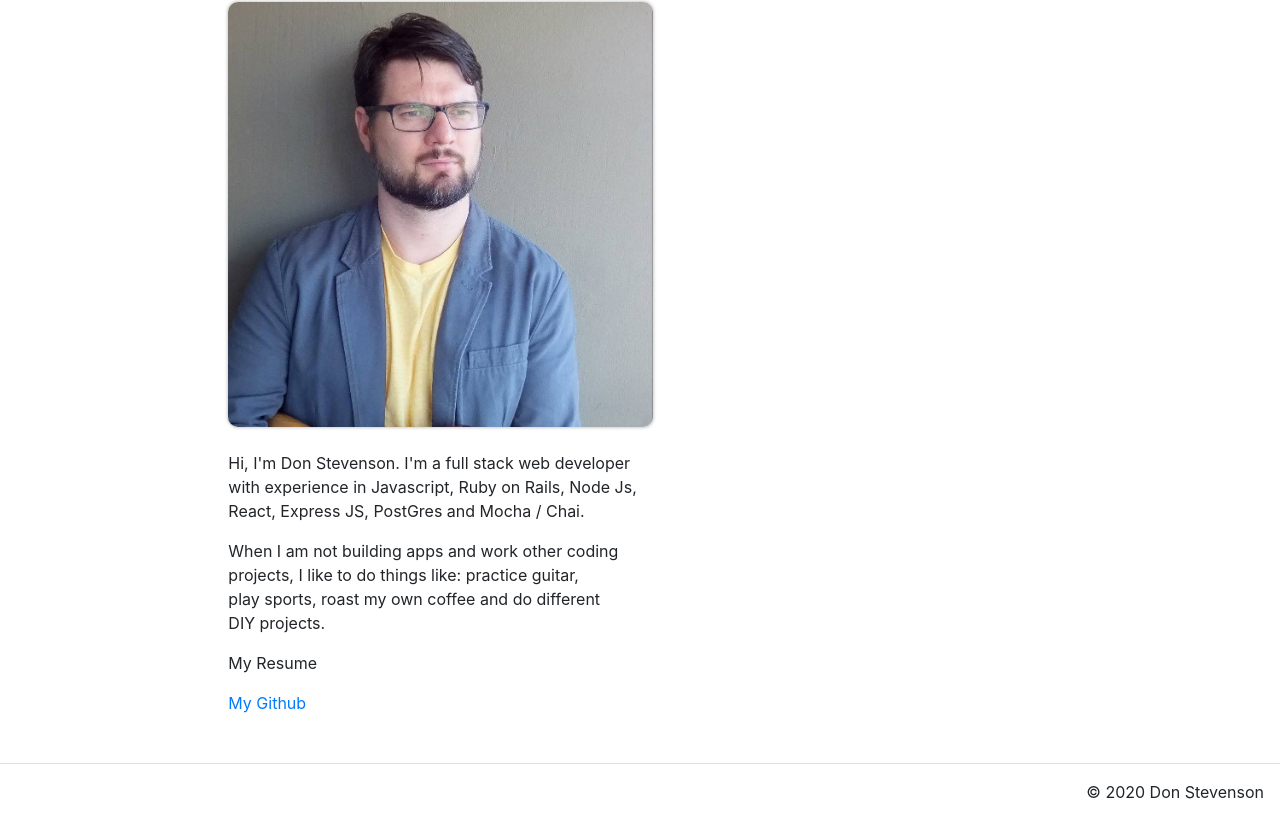
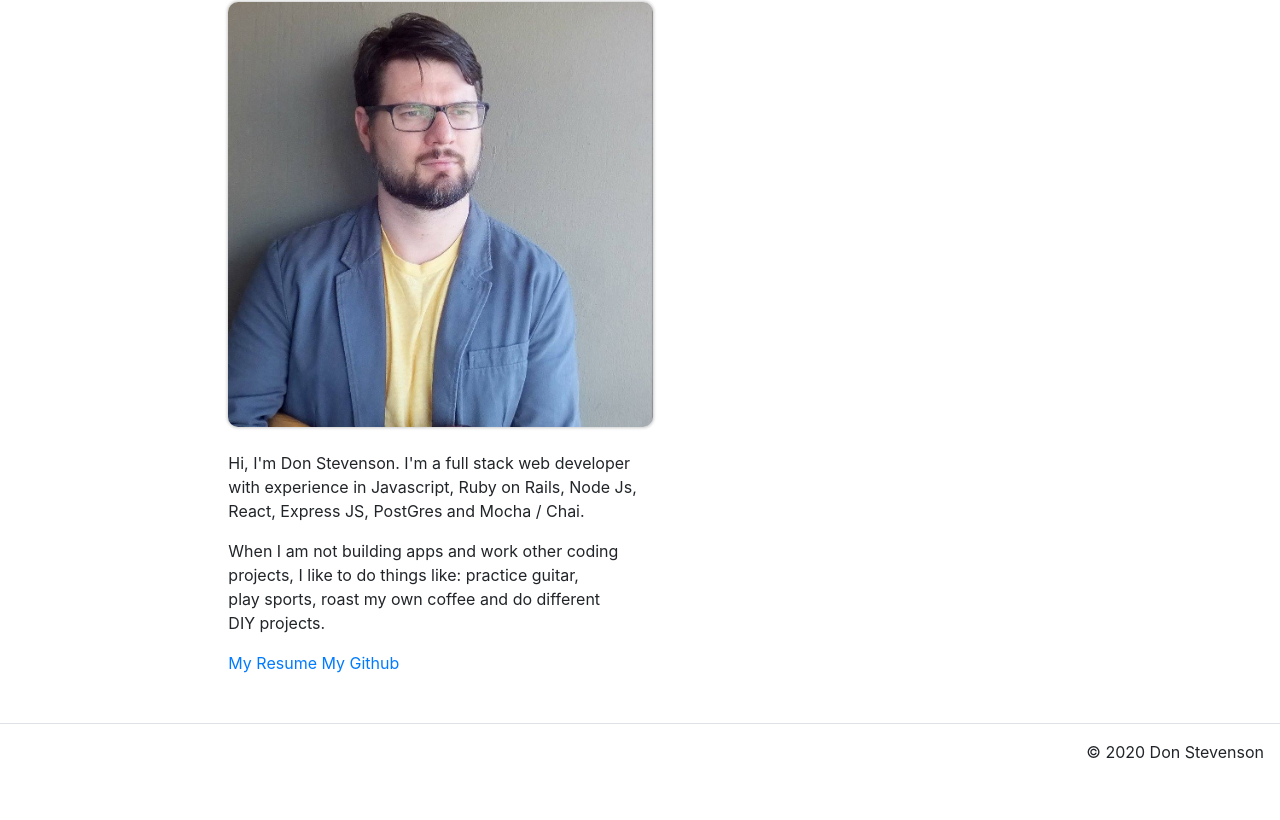
Before and after one commit to Don-Stevenson/personalWebsite, a React (Create React App) app: page /about in a window 1280 px wide. Shown: the part 306-1126 px from the top of the page. After the commit the page ends 1086 px from the top, so only its background shows below. Built offline with nearby package versions, Linux system fonts and the light colour scheme.

Commit message:
add working resume link

```diff
--- a/src/pages/AboutPage.js
+++ b/src/pages/AboutPage.js
@@ -29,7 +29,7 @@ export default function AboutPage(props) {
           play sports, roast my own coffee and do different <br></br>
           DIY projects.{" "}
         </p>
-        <p src={Resume}> My Resume </p>
+        <a href = {Resume} target = "blank">My Resume</a>
         <a target="blank" href="https://github.com/Don-Stevenson">
           {" "}
           My Github
```
